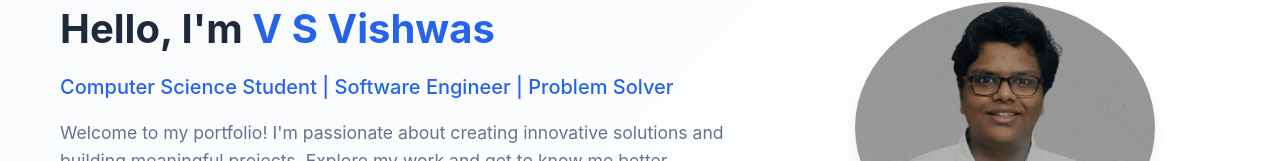
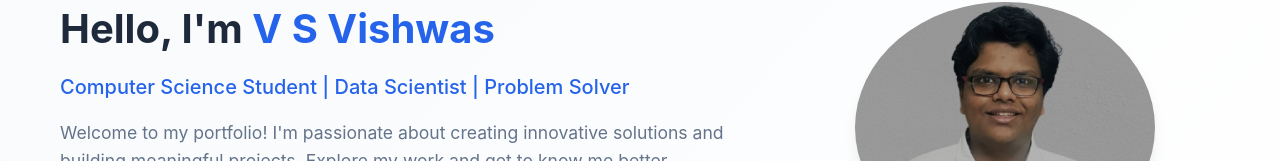
Before and after one commit to v-s-v-i-s-h-w-a-s/my-portfolio, a plain HTML site: page index.html in a window 1280 px wide. Shown: the part 174-335 px from the top of the page. Drawn offline with Linux system fonts and the light colour scheme.

Commit message:
Revert "Testing Conflict with Software Engineer"
This reverts commit 33e947ce37997c6a758383ecb7fc29d1fd4aa94a.

```diff
--- a/index.html
+++ b/index.html
@@ -44,7 +44,7 @@
             <div class="container">
                 <div class="hero-content">
                     <h1>Hello, I'm <span class="highlight">V S Vishwas</span></h1>
-                    <p class="hero-subtitle">Computer Science Student | Software Engineer | Problem Solver</p>
+                    <p class="hero-subtitle">Computer Science Student | Data Scientist | Problem Solver</p>
                     <p class="hero-description">
                         Welcome to my portfolio! I'm passionate about creating innovative solutions
                         and building meaningful projects. Explore my work and get to know me better.
```
